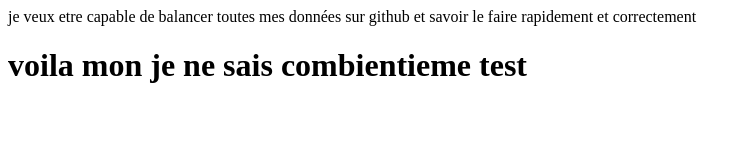
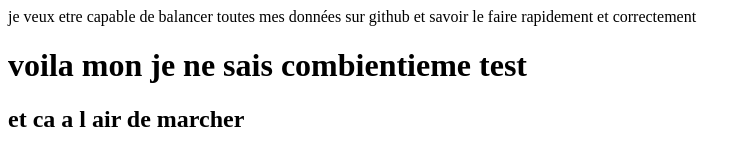
Before and after one commit to lolipump-35/test-github, a plain HTML site: page index.html in a window 1280 px wide. Shown: the whole page, without its empty margins (0-753 px from the left). Drawn offline with Linux system fonts and the light colour scheme.

Commit message:
uppdate index

```diff
--- a/index.html
+++ b/index.html
@@ -8,5 +8,6 @@
 <body>
     je veux etre capable de balancer toutes mes données sur github et savoir le faire rapidement et correctement
     <h1> voila mon je ne sais combientieme test</h1>
+    <h2>et ca a l air de marcher</h2>
 </body>
 </html>
```
